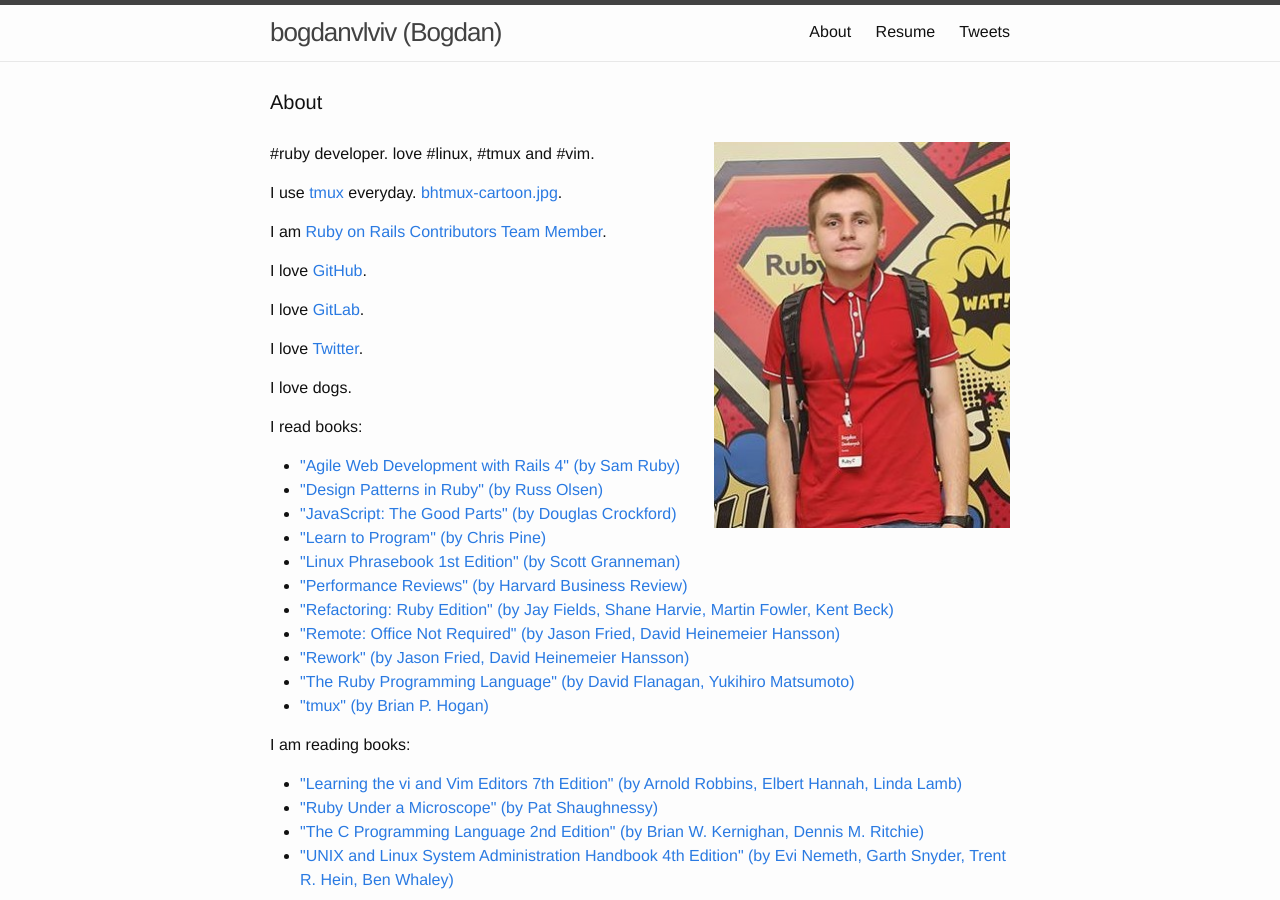
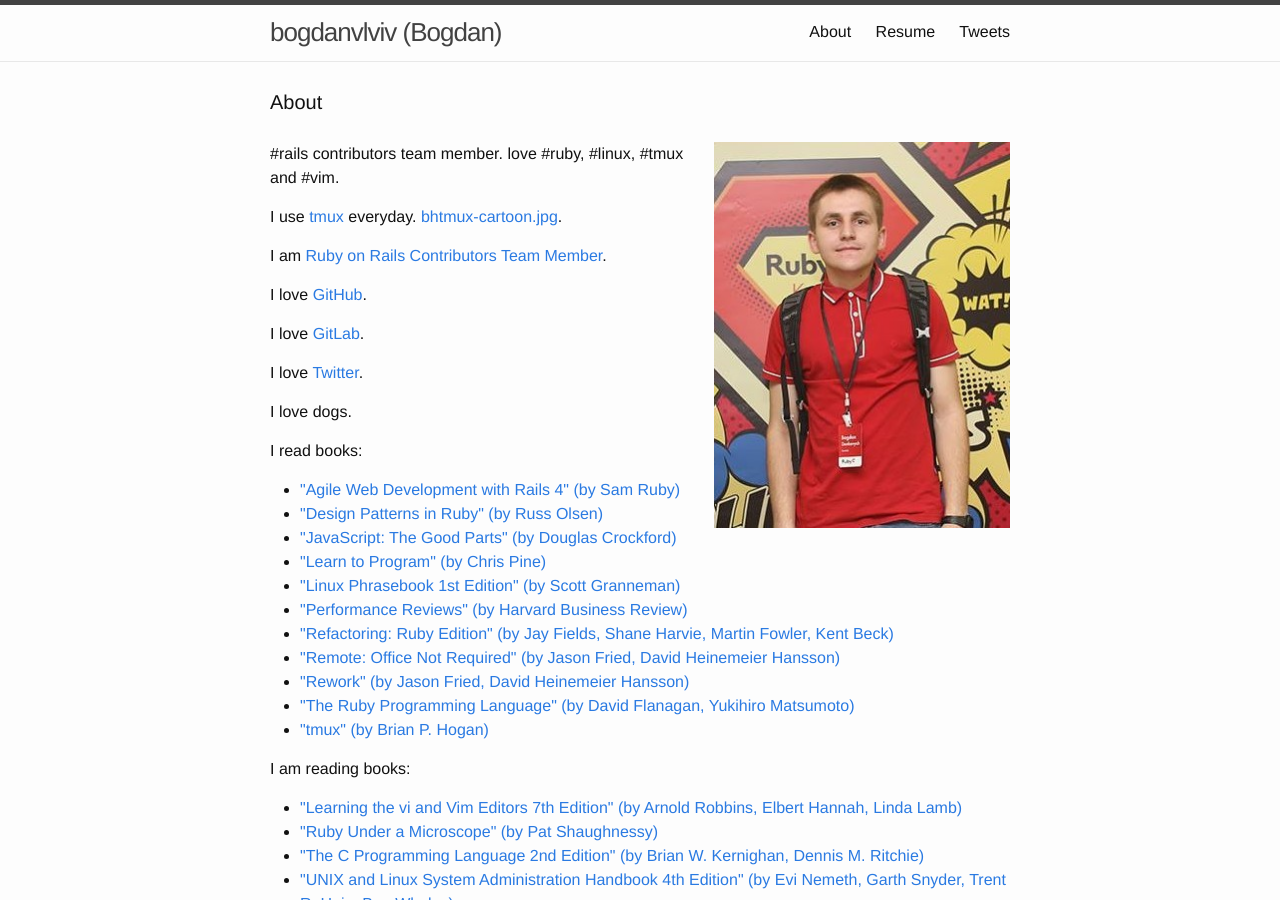
Before and after one commit to crowdpro3/bogdanvlviv.github.io, a Jekyll site: the page built from about.html, in a window 1280 px wide and 900 px high. Built offline with Jekyll 4.4.1, drawn with Linux system fonts in a browser that asks for light colours; comment, search, counter and statistics services are not loaded; some of the changed text lies outside the part shown.

Commit message:
Update main description

```diff
--- a/_config.yml
+++ b/_config.yml
@@ -1,7 +1,7 @@
 # Site settings
 title: "bogdanvlviv (Bogdan)"
 email: "bogdanvlviv@gmail.com"
-description: "#ruby developer. love #linux, #tmux and #vim."
+description: "#rails contributors team member. love #ruby, #linux, #tmux and #vim."
 baseurl: ""
 url: "https://bogdanvlviv.github.io"
 share_image: "/images/share-image.jpg"
```
